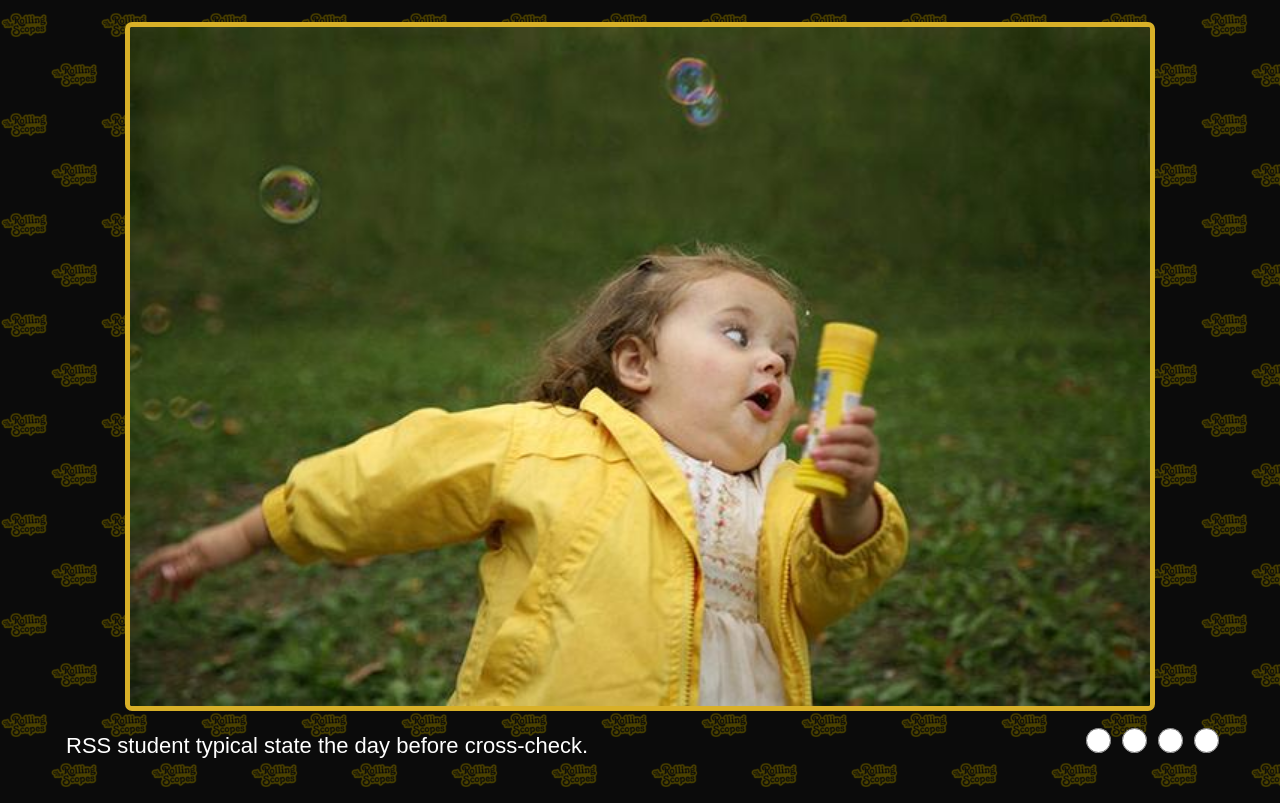
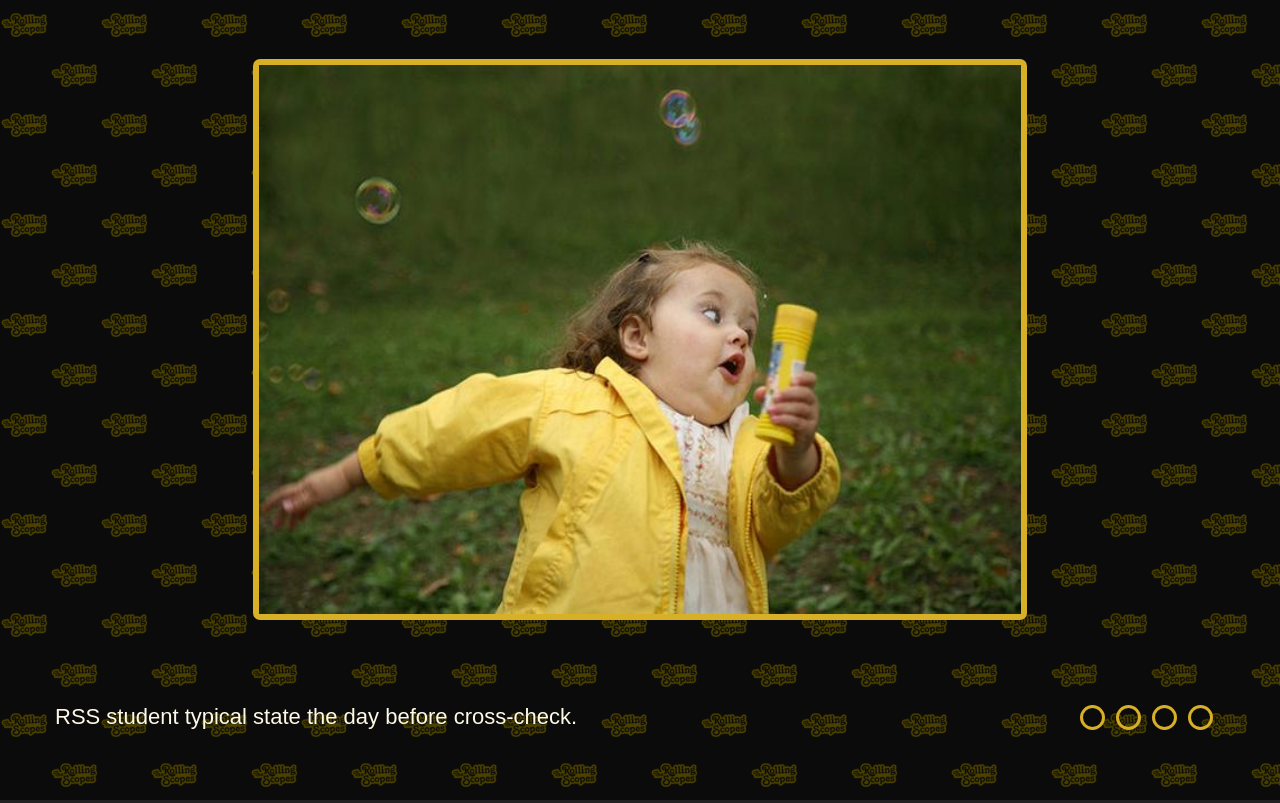
Before and after one commit to jaysuno0/cssMemSlider, a plain HTML site: page cssMemSlider/index.html in a window 1280 px wide. Drawn offline with Linux system fonts and the light colour scheme.

Commit message:
feat: add styling to radio inputs (Sun May 15 08:14:47 RTZ 2022)

```diff
--- a/cssMemSlider/style.css
+++ b/cssMemSlider/style.css
@@ -1,12 +1,16 @@
 :root {
   --border-radius: 7px;
+  --border-standard: 3px solid var(--accent);
+  --border-large: 6px solid var(--accent);
 
+  --padding-standard: 0.5rem;
   --control-size: 25px;
 
   --dark-gray: #222;
   --dark-transparent: #000a;
   --white: #fff;
   --accent: #d8b028;
+  --text-color: #fdf9e7;
 }
 
 * {
@@ -23,11 +27,15 @@ html {
 body {
   background: url(img/pattern.jpg);
   background-color: var(--dark-gray);
-  color: var(--white);
+  color: var(--text-color);
 }
 
 .container {
+  display: flex;
+  align-items: center;
+  flex-wrap: wrap;
   max-width: 1280px;
+
   width: 100%;
   min-height: 100vh;
   margin: 0 auto;
@@ -49,16 +57,22 @@ body {
   height: auto;
 }
 .gallery__image{
+  max-width: 65%;
+  height: auto;
   border-radius: var(--border-radius);
-  border: 5px solid var(--accent);
+  border: var(--border-large);
 }
 
+
+/* TEXT */
 .text {
   display: inline-block;
-  padding: 1rem;
+  padding: var(--padding-standard);
   width: 75%;
 }
 
+
+/* CONTROLS */
 .controls {
   display: inline-flex;
   justify-content: flex-end;
@@ -66,8 +80,27 @@ body {
 }
 
 .control {
-  cursor: pointer;
+  display: flex;
+  justify-content: center;
+  align-items: center;
+
   width: var(--control-size);
   height: var(--control-size);
-  margin-right: 0.5rem;
+  margin-right: var(--padding-standard);
+  cursor: pointer;
+
+  /* custom styling */
+  appearance: none;
+  border-radius: 50%;
+  border: var(--border-standard);
 }
+
+.control:checked::after {
+  width: 70%;
+  height: 70%;
+  content: '';
+
+  border-radius: 50%;
+
+  background-color: var(--text-color);
+}
```
